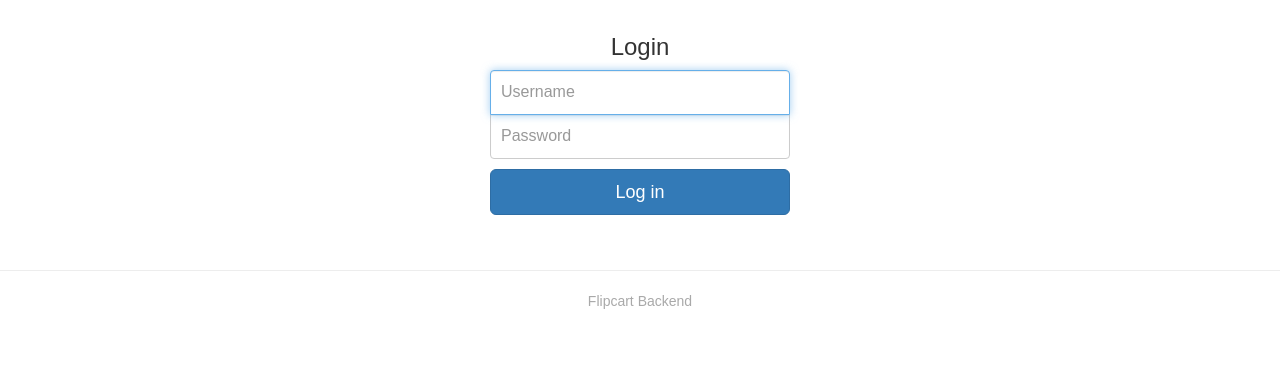
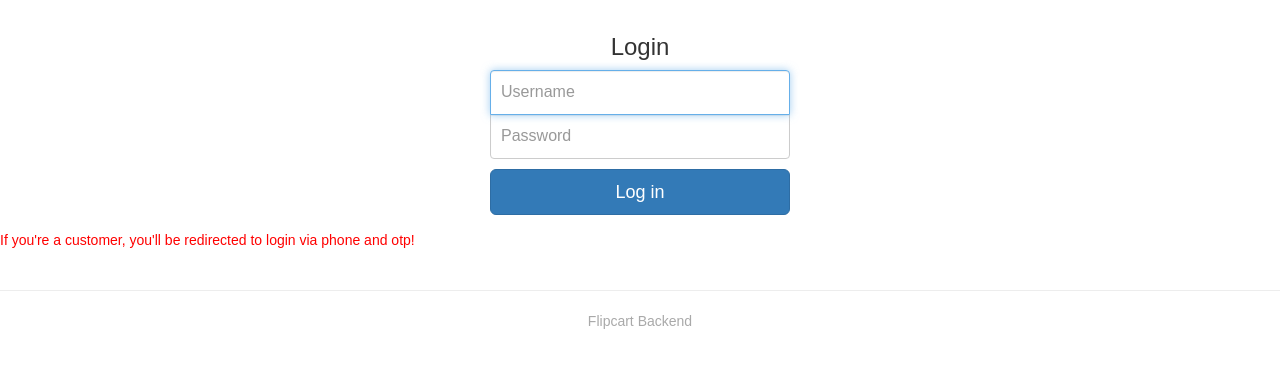
Before and after one commit to vaibhavsgr/microFlipcart, a Django app: page /accounts/login/ in a window 1280 px wide. Shown: the part 154-522 px from the top of the page. Run offline with Django 3.2, Linux system fonts and the light colour scheme; some libraries are stand-ins or nearby versions.

Commit message:
Fixed login redirect urls

```diff
--- a/Flipcart/urls.py
+++ b/Flipcart/urls.py
@@ -31,20 +31,17 @@ urlpatterns = [
 
     path('', home_view, name='home'),
     path('home/', home_view, name='home'),
-    path('customer_login/home/', home_view, name='home'),
     path('register/', registration_view, name="register"),
 
-    path('login/', login_view, name='login_view'),
     path('accounts/login/', login_view, name='login_view'),
+    path('customer_login/', customer_login_view, name="customer_login_view"),
     path('logout/', logout_view, name='logout_view'),
-    path('login/customer_login/', customer_login_view, name='customer_login_view'),
-    path('customer_login/', customer_login_view, name="customer_login_view"),
 
     path('create/', product_create_view, name="create"),
     path('product_details/', product_detail_view, name="product_details"),
+    path('orders_view', past_orders_view, name='orders_view'),
+    path('salesman_view/', salesman_view, name='salesman_view'),
 
-    path('orders_view', past_orders_view, name='orders_view'),
-    path('accounts/login/salesman_view/', salesman_view, name='salesman_view'),
     path('view_cart/', view_cart, name='view_cart'),
     url(r'^add/(?P<id>\d+)', add_to_cart, name='add_to_cart'),
     url(r'^adjust/(?P<id>\d+)', adjust_cart, name='adjust_cart'),
--- a/Templates/login.html
+++ b/Templates/login.html
@@ -75,6 +75,7 @@
   <button class="btn btn-lg btn-primary btn-block" type="submit">Log in</button>
 </form>
 
+<p style="color: red"> If you're a customer, you'll be redirected to login via phone and otp! </p>
     <footer>
         <div class="container text-center">
             <p>Flipcart Backend </p>
--- a/usermgmt/views.py
+++ b/usermgmt/views.py
@@ -52,9 +52,9 @@ def login_view(request):
                     return redirect('admin/')
                 elif user.is_staff:
                     login(request, user)
-                    return redirect('salesman_view/')
+                    return redirect('/salesman_view/')
                 else:
-                    return redirect('customer_login/')
+                    return redirect('/customer_login/')
             else:
                 messages.error(request, "Invalid username or password.")
                 return render(request, 'login.html', context={"form":form})
@@ -77,11 +77,15 @@ def customer_login_view(request):
             otp   = form.cleaned_data.get('otp')
             user = PhoneBackend.authenticate(username=phone, input_OTP=otp, backend='PhoneBackend')
             #print ("Customer login view after authenticate {} {} {} ".format(user, phone, otp))
-            if user is not None:
-                login(request, user, backend='usermgmt.phone_backend.PhoneBackend')
-                return redirect('home/')
+            if user:
+                if user.is_superuser or user.is_staff:
+                    return redirect('/accounts/login/')
+                else:
+                    login(request, user, backend='usermgmt.phone_backend.PhoneBackend')
+                    return redirect('/home/')
             else:
                 messages.error(request, "Invalid Phone")
+                return render(request, 'login.html', context={"form":form})
 
     form = CustomerAccountAuthenticationForm()
     actual_OTP = generate_otp()
```
